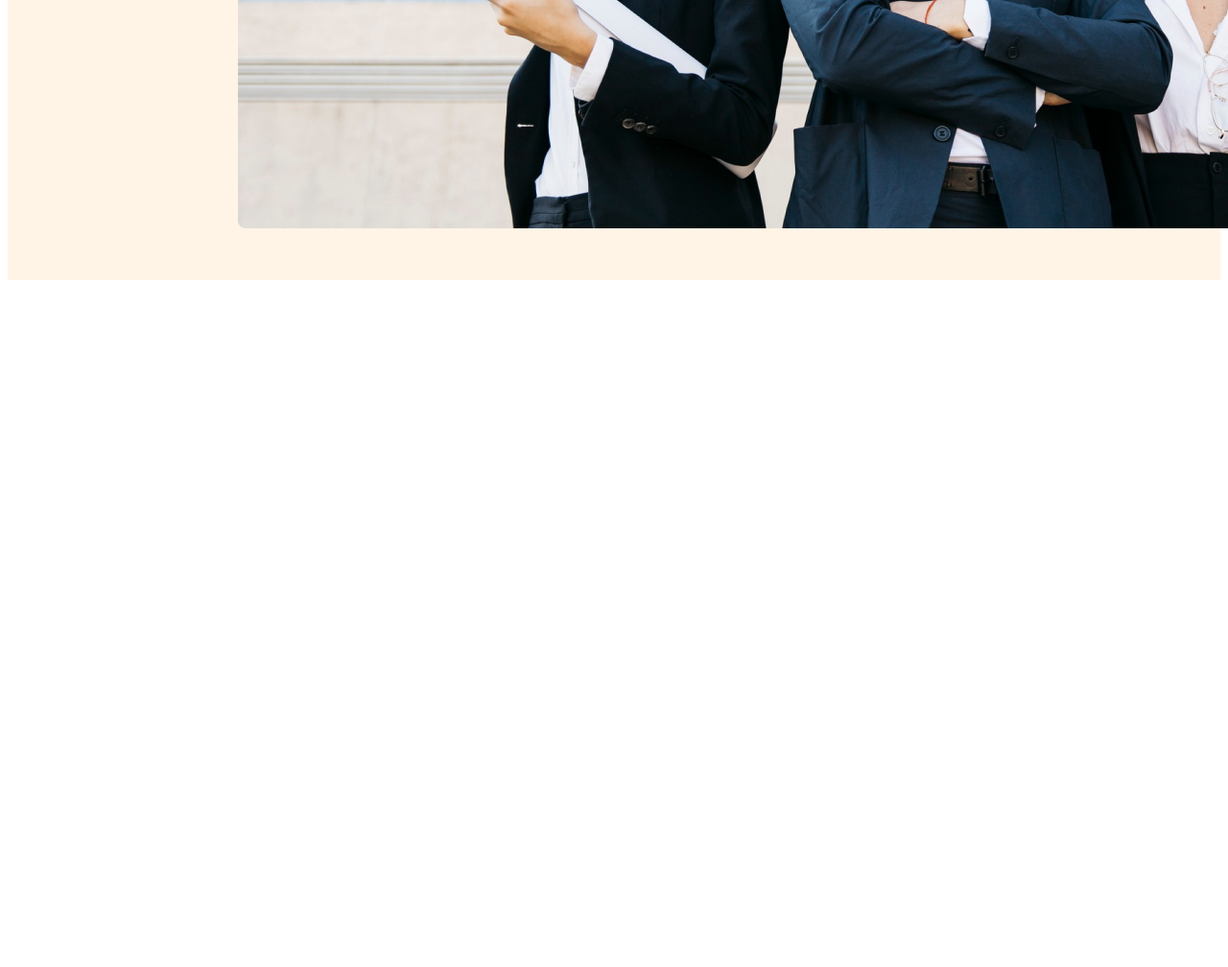
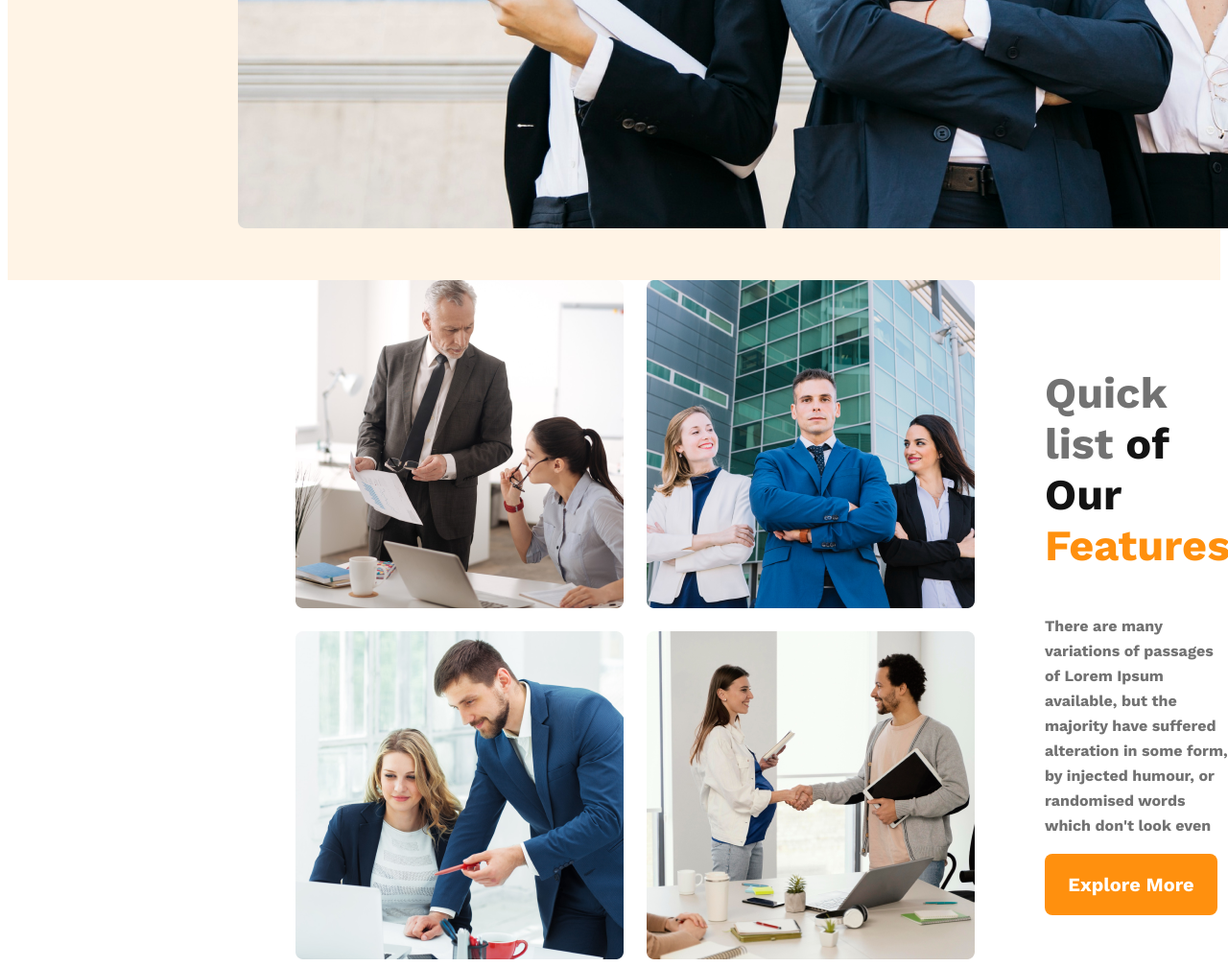
Before and after one commit to Shuvochakma420/g3-architect-website, a plain HTML site: page index.html in a window 1280 px wide. Shown: the part 1152-2160 px from the top of the page at 96% size. Before the commit the page ends 1452 px from the top, so only its background shows below. Drawn offline with nearby package versions, Linux system fonts and the light colour scheme.

Commit message:
feature added

```diff
--- a/index.html
+++ b/index.html
@@ -31,7 +31,21 @@
         <img class="banner-img" src="images/banner.png" alt="">
     </div>
   </header>
-  <main></main>
+  <main>
+    <section class="feature">
+      <div class="feature-img">
+        <img src="images/team1.png" alt="">
+        <img src="images/team2.png" alt="">
+        <img src="images/team3.png" alt="">
+        <img src="images/team4.png" alt="">
+      </div>
+      <div class="feature-content">
+        <h3 class="feature-title">Quick list <span class="of-our">of Our</span> <span class="features">Features</span></h3>
+        <p class="feature-description">There are many variations of passages of Lorem Ipsum available, but the majority have suffered alteration in some form, by injected humour, or randomised words which don't look even</p>
+        <button class="btn-primary">Explore More</button>
+      </div>
+    </section>
+  </main>
   <footer></footer>
 </body>
 </html>
--- a/style/style.css
+++ b/style/style.css
@@ -76,30 +76,74 @@ nav li a {
   cursor: pointer;
 }
 
-.banner-img{
+.banner-img {
   margin-top: 50px;
 }
 
 /* responsive style */
 
 @media screen and (max-width: 576px) {
-  header{
+  header {
     padding: 20px;
   }
-  nav{
+
+  nav {
     flex-direction: column;
   }
-  nav li{
+
+  nav li {
     margin-right: 30px;
   }
 }
 
 @media screen and (min-width:576px) and (max-width: 960px) {
-  header{
+  header {
     padding: 50px;
   }
-  nav{
+
+  nav {
     flex-direction: column;
   }
-  }
 }
+
+.feature {
+  max-width: 1920px;
+  margin-left: 300px;
+  margin-right: 300px;
+  display: flex;
+  align-items: center;
+}
+
+.feature-img {
+  display: grid;
+  grid-template-columns: repeat(2, 1fr);
+  gap: 24px;
+}
+
+.feature-content {
+  padding-left: 73px;
+}
+
+.feature-title {
+  color: #727272;
+  font-family: "Work Sans";
+  font-size: 45px;
+  font-weight: 500;
+}
+
+.of-our {
+  color: #131313;
+}
+
+.features {
+  color: #FF900E;
+}
+
+.feature-description {
+  color: var(--Dark-03, #727272);
+  font-family: "Work Sans";
+  font-size: 16px;
+  font-weight: 400;
+  line-height: 26px;
+  /* 162.5% */
+}
```
